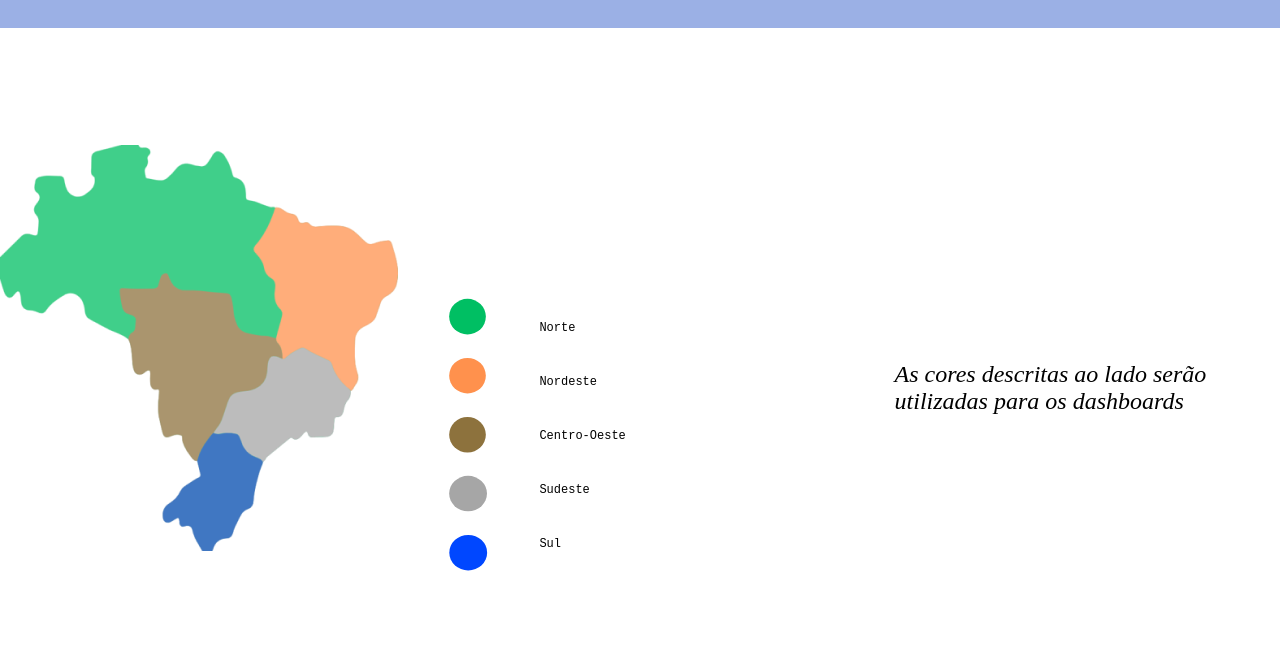
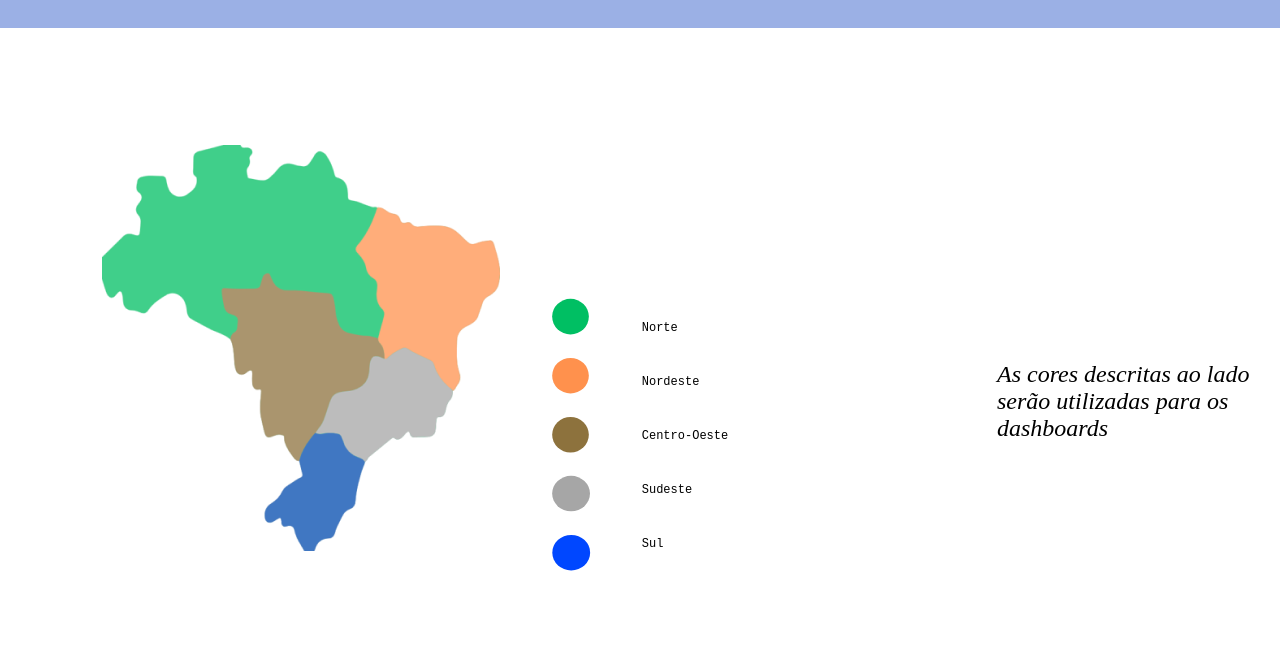
Before and after one commit to gabrielhilins/Projeto-Dashboard-Inep, a plain HTML site: page index.html in a window 1280 px wide. Shown: the part 132-800 px from the top of the page. Drawn offline with Linux system fonts and the light colour scheme.

Commit message:
Update style.css

```diff
--- a/assets/css/style.css
+++ b/assets/css/style.css
@@ -43,6 +43,7 @@ header {
 
 .mapa {
     margin-top: 6%;
+    padding-left: 8%;
 }
 
 .content {
```
